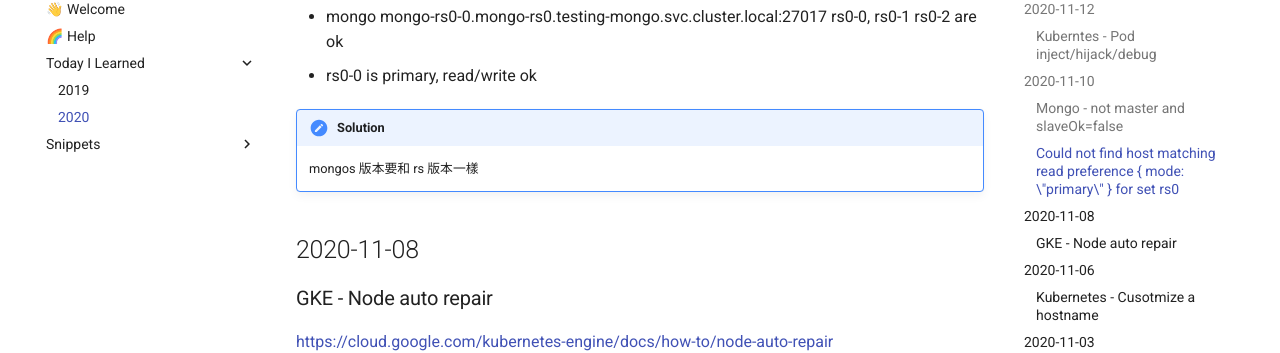
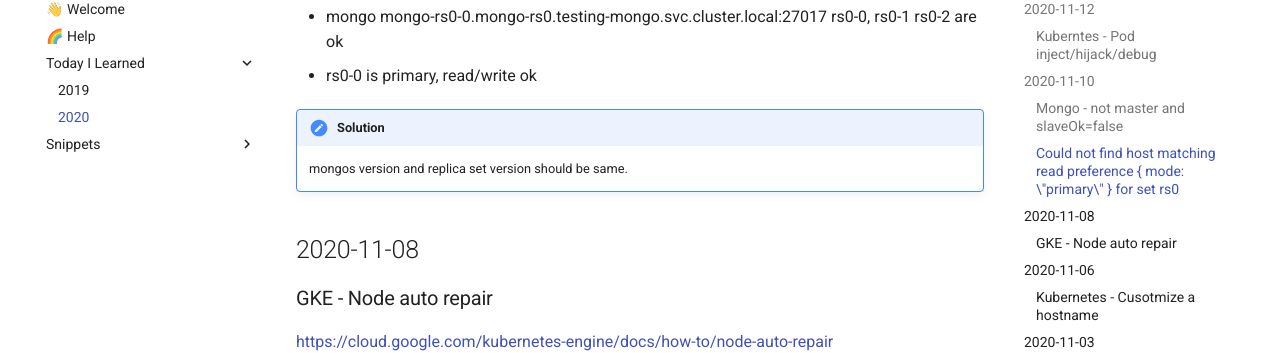
Before and after one commit to RammusXu/toolkit, an MkDocs documentation site: the page built from docs/Today-I-Learned/2020.md, in a window 1280 px wide and 900 px high, scrolled down 1194 px. Shown: the part 99-452 px from the top of the window. Built offline with MkDocs 1.6.1 and Material for MkDocs 9.7.7, drawn with Linux system fonts in a browser that asks for light colours; emoji names are drawn with the system emoji font; comment, search, counter and statistics services are not loaded.

Commit message:
Eng: Could not find host matching read preference { mode: \"primary\" } for set rs0

```diff
--- a/docs/Today-I-Learned/2020.md
+++ b/docs/Today-I-Learned/2020.md
@@ -55,7 +55,7 @@ mongos> sh.addShard( "rs0/mongo-rs0-0.mongo-rs0.testing-mongo.svc.cluster.local:
 - rs0-0 is primary, read/write ok
 
 !!! solution
-    mongos 版本要和 rs 版本一樣
+    mongos version and replica set version should be same.
 
 ## 2020-11-08
 ### GKE - Node auto repair
```
